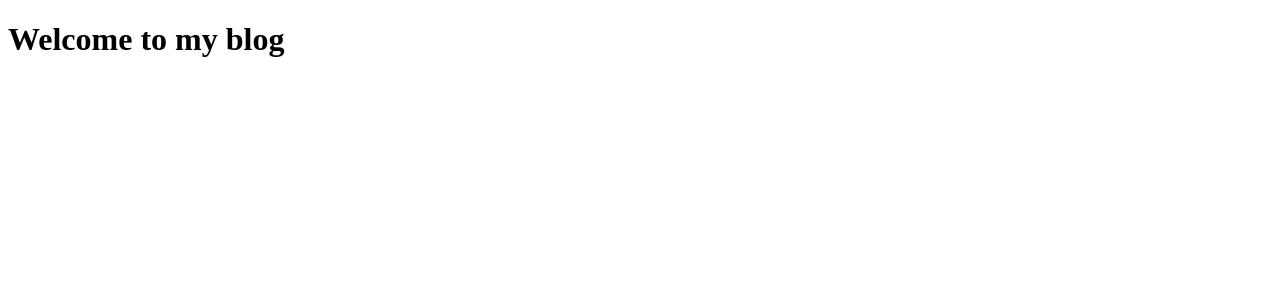
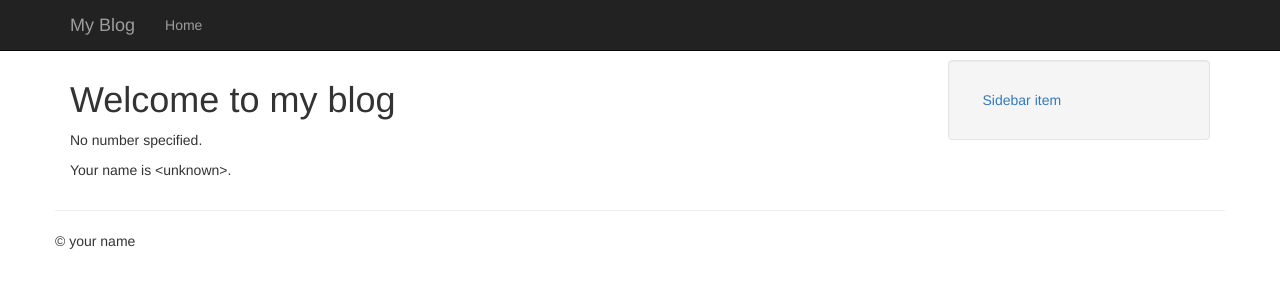
Before and after one commit to ench0/flask_asr, a Flask app: page / in a window 1280 px wide. Shown: the top 300 px of the page. Run offline with Flask 2, Linux system fonts and the light colour scheme; some libraries are stand-ins or nearby versions.

Commit message:
template

```diff
--- /dev/null
+++ b/app/templates/base.html
@@ -0,0 +1,58 @@
+<!DOCTYPE html>
+<html lang="en">
+<head>
+    <meta charset="utf-8">
+    <title>{% block title %}{% endblock %} | My Blog</title>
+    <link rel="stylesheet" href="//netdna.bootstrapcdn.com/bootstrap/3.1.0/css/bootstrap.min.css">
+    <style type="text/css">
+        body { padding-top: 60px; }
+    </style>
+    {% block extra_styles %}{% endblock %}
+    <script src="https://code.jquery.com/jquery-1.10.2.min.js"></script>
+    <script src="//netdna.bootstrapcdn.com/bootstrap/3.1.0/js/bootstrap.min.js"></script>
+    {% block extra_scripts %}{% endblock %}
+</head>
+<body class="{% block body_class %}{% endblock %}">
+    <div class="navbar navbar-inverse navbar-fixed-top" role="navigation">
+        <div class="container">
+            <div class="navbar-header">
+                <button type="button" class="navbar-toggle" data-toggle="collapse" data-target=".navbar-collapse">
+                    <span class="sr-only">Toggle navigation</span>
+                    <span class="icon-bar"></span>
+                    <span class="icon-bar"></span>
+                    <span class="icon-bar"></span>
+                </button>
+                <a class="navbar-brand" href="#">{% block branding %}My Blog{% endblock %}</a>
+            </div>
+            <div class="collapse navbar-collapse">
+                <ul class="nav navbar-nav">
+                    <li><a href="/">Home</a></li>
+                    {% block extra_nav %}{% endblock %}
+                </ul>
+            </div>
+        </div>
+    </div>
+    <div class="container">
+        <div class="row">
+            <div class="col-md-9">
+                <h1>{% block content_title %}{% endblock %}</h1>
+                {% block content %}
+                {% endblock %}
+            </div>
+            <div class="col-md-3">
+                {% block sidebar %}
+                <ul class="well nav nav-stacked">
+                    <li><a href="#">Sidebar item</a></li>
+                </ul>
+                {% endblock %}
+            </div>
+        </div>
+        <div class="row">
+            <hr />
+            <footer>
+                <p>&copy; your name</p>
+            </footer>
+        </div>
+    </div>
+</body>
+</html>
--- a/app/templates/homepage.html
+++ b/app/templates/homepage.html
@@ -1,9 +1,17 @@
-<!doctype html>
-<html>
-<head>
-	<title>Blog</title>
-</head>
-<body>
-	<h1>Welcome to my blog</h1>
-</body>
-</html>
+{% extends "base.html" %}
+{% block content_title %}Welcome to my blog{% endblock %}
+{% block content %}
+	{% if number %}
+		<p>Your number is {{ number|int }}</p>
+		<ul>
+			{% for i in range(number|int) %}
+				{% if i is divisibleby 2 %}
+					<li>{{ i }}</li>
+				{% endif %}
+			{% endfor %}
+		</ul>
+	{% else %}
+		<p>No number specified.</p>
+	{% endif %}
+	<p>Your name is {{ name|default('<unknown>', True) }}.</p>
+{% endblock %}
--- a/app/views.py
+++ b/app/views.py
@@ -3,9 +3,8 @@ from app import app
 
 @app.route('/')
 def homepage():
-	# name = request.args.get('name')
-	# number = request.args.get('number')
-	# if not name:
-		# name = '<unknown>' #http://127.0.0.1:5000/?name=Charlie
-	# return render_template('homepage.html', name=name, number=number)
-	return render_template('homepage.html')
+	name = request.args.get('name')
+	number = request.args.get('number')
+	if not name:
+		name = '<unknown>' #http://127.0.0.1:5000/?name=Charlie
+	return render_template('homepage.html', name=name, number=number)
```
